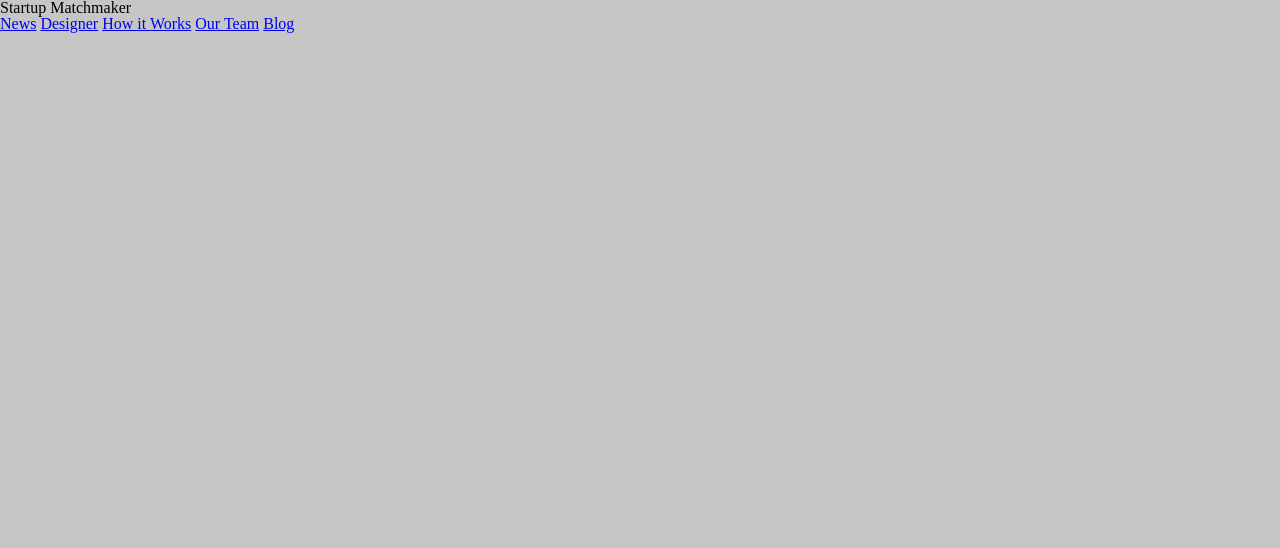
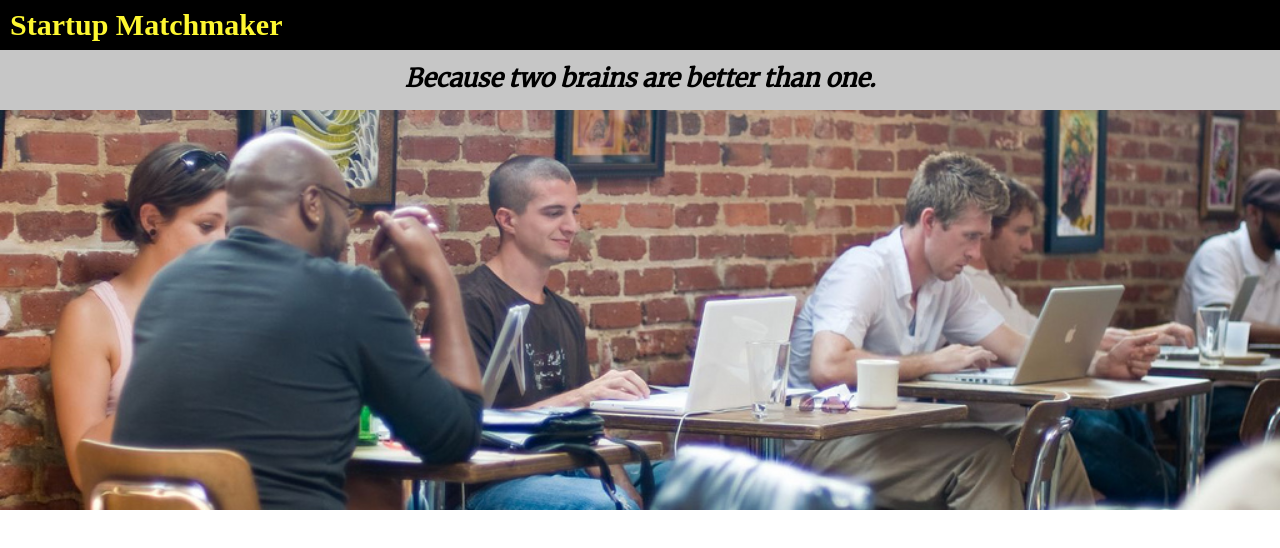
Before and after one commit to roys124/startup-matchmaker, a plain HTML site: page Code/startup-matchmaker/index.html in a window 1280 px wide. Drawn offline with Linux system fonts and the light colour scheme.

Commit message:
Header
Added header and image.

```diff
--- a/Code/startup-matchmaker/css/style.css
+++ b/Code/startup-matchmaker/css/style.css
@@ -1,12 +1,54 @@
-/* .topnav{
-    color: yellow;
+body {
+    /* background-color: #c6c6c6; */
+}
+
+.topnav {
+    height: 50px;
+    width: 100%;
+    background-color: black;
+    /* padding: 10px; */
+}
+
+.topnav h1 {
+    color: #fdf731;
+    font-size: 30px;
+    /* font-family: "Merriweather"; */
+    font-weight: bold;
+    padding: 10px;
+}
+
+.topnav a {
+    float: right;
+    margin-left: 10px;
+    font-size: 20px;
+    color: white;
     margin-bottom: 50px;
-    margin-left: 1000px;
-    margin-top: -50px;
-    font-size: 20px;
+}
+
+.tagline {
+    height: 60px;
+    width: 100%;
+    background-color: #c6c6c6;
+}
+
+.tagline h1 {
+    font-weight: bold;
+    font-size: 25px;
+    font-style: italic;
+    font-family: "Merriweather";
+    padding: 16px;
+    text-align: center;
+}
+/*
+img {
+    width: 100%;
+    height: 200px;
 } */
 
-body {
-    background-color: #c6c6c6;
-
+.img {
+    background-image: url('../images/coworking.jpg');
+    height: 400px;
+    width: 100%;
+    background-size: cover;
+    background-position: center center;
 }
--- a/Code/startup-matchmaker/index.html
+++ b/Code/startup-matchmaker/index.html
@@ -1,20 +1,33 @@
 <!DOCTYPE html>
 <html>
+
 <head>
     <link rel="stylesheet" type="text/css" href="css/normalize.css">
     <link rel="stylesheet" type="text/css" href="css/reset.css">
     <link rel="stylesheet" type="text/css" href="css/style.css">
+    <link href="https://fonts.googleapis.com/css?family=Merriweather" rel="stylesheet">
 </head>
+
 <body>
     <header>
         <div class="topnav">
-            <h1>Startup Matchmaker</h1>
-            <a href="#developer.html">News</a>
-            <a href="#Designer">Designer</a>
+            <h1 style="Merriweather" ;>Startup Matchmaker</h1>
+            <!-- <a href="#developer">DEVELOPERS</a>
+            <a href="#Designer">DESIGNER</a>
             <a href="#HowItWorks">How it Works</a>
             <a href="#ourteam">Our Team</a>
-            <a href="#blog">Blog</a>
-          </div>
+            <a href="#blog">Blog</a> -->
+        </div>
     </header>
+    <section class="body">
+        <div class="tagline">
+            <h1>Because two brains are better than one.</h1>
+
+        </div>
+        <!-- <img src="images/coworking.jpg"> -->
+        <div class="img"></div>
+
+    </section>
 </body>
+
 </html>
```
Also changed, not shown: Resources/startup-matchmaker-design/index.png.
